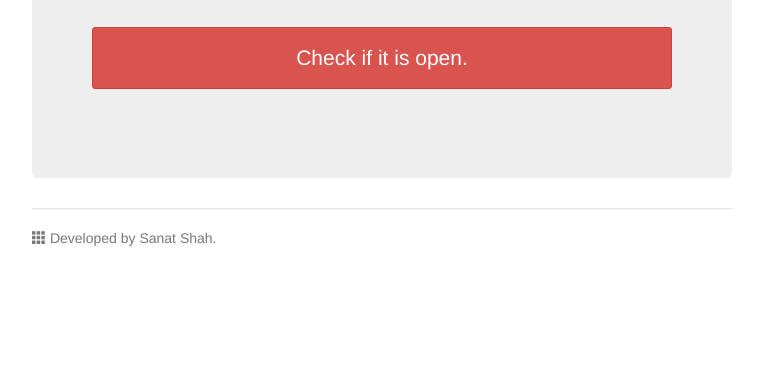
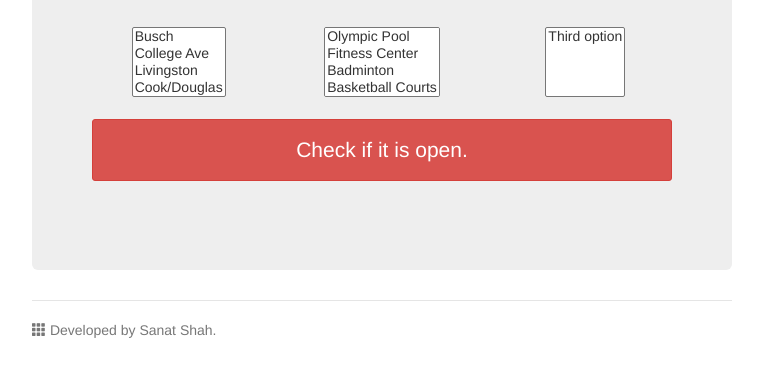
Before and after one commit to sanatshah/RUGyming-Web, a website: page app/index.html in a window 1280 px wide. Shown: the part 191-568 px from the top of the page, without its empty margins (258-1021 px from the left). Drawn offline with nearby package versions, Linux system fonts and the light colour scheme; files that its build step writes are made by us from their sources; files whose address does not match are found by name.

Commit message:
Added options.

```diff
--- a/app/scripts/controllers/main.js
+++ b/app/scripts/controllers/main.js
@@ -8,6 +8,9 @@ rugym.controller('MainCtrl', function($scope, $http){
     $scope.timeCheck=function(){
 
 	$scope.meetingareas=times["Busch Campus"]["Sonny Werblin Recreation Center"].meetingareas["Fitness Center"];
+	$scope.answer=true;
+	$scope.check="test";
+	$scope.hurry="test2";
 
 	var today=new Date();
 	var dd=today.getDate();
@@ -17,13 +20,16 @@ rugym.controller('MainCtrl', function($scope, $http){
 	var min=today.getMinutes();
 
 	dd=25;
-//	hour=18;
+	hour=20;
+	mm=7;
 
-	today = mm.toString()+'/'+dd.toString()+'/'+yyyy.toString();
+	var todaydate = mm.toString()+'/'+dd.toString()+'/'+yyyy.toString();
 
-	var opentime=times["Busch Campus"]["Sonny Werblin Recreation Center"].meetingareas["Fitness Center"][today];
+	$scope.check=todaydate;
+	var opentime=times["Busch Campus"]["Sonny Werblin Recreation Center"].meetingareas["Fitness Center"][todaydate];
 	var begintime=parseInt(opentime.charAt(0));
-	var endtime=parseInt(opentime.charAt(9))+12;
+	var endtime=(parseInt(opentime.charAt(9)))+12;
+
 
 	if ((hour>=begintime)&&(hour<=endtime)){
 
--- a/app/views/main.html
+++ b/app/views/main.html
@@ -1,4 +1,3 @@
-
 
 <div class="jumbotron" ng-controller="MainCtrl">
 
@@ -6,11 +5,62 @@
   <h1>Gym time?</h1>
   </br>
 
+<div class="row">
+  <div class="col-md-4">
+
+    <div class="control-group">
+      <select multiple class="span3" ng-model="campusOption" ng-change="saveCampus()">
+        <option>Busch</option>
+	<option>College Ave</option>
+	<option>Livingston</option>
+	<option>Cook/Douglas</option>
+
+      </select>
+    </div>
+
+  </div>
+  <div class="col-md-4">
+
+    <div class="control-group">
+      <select multiple class="span3">
+        <option>Olympic Pool</option>
+	<option>Fitness Center</option>
+	<option>Badminton</option>
+	<option>Basketball Courts</option>
+	<option>Racquetball</option>
+	<option>Patio Pool</option>
+
+      </select>
+    </div>
+
+
+  </div>
+  <div class="col-md-4">
+
+
+    <div class="control-group">
+      <select multiple class="span3">
+       <option>Third option</option>
+
+      </select>
+    </div>
+
+
+
+  </div>
+</div>
+
+</br>
+
   <button type="button" class="btn btn-danger btn-sm btn-block" ng-click="timeCheck()">Check if it is open.</button>
 
   <hr>
 
 </div>
+
+
+
+
 
   <div class="alert alert-danger" role="alert" ng-show="answer">
 
```
